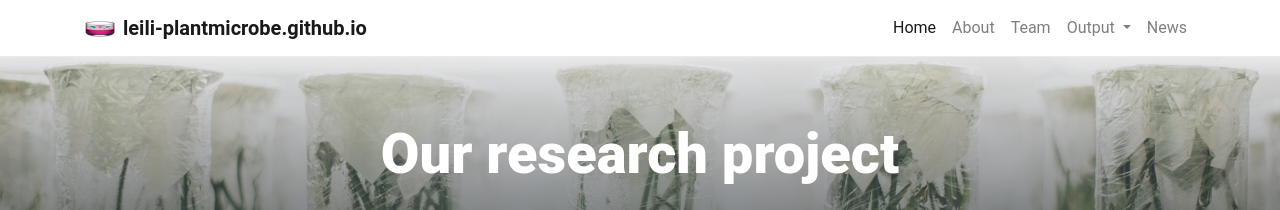
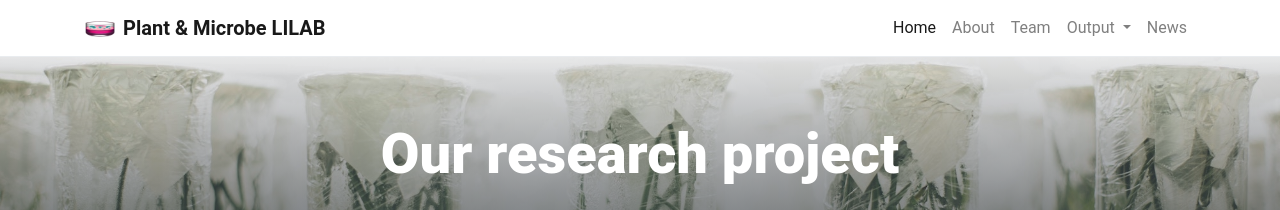
Before and after one commit to leili-plantmicrobe/leili-plantmicrobe.github.io, a Jekyll site: the page built from pages/home.md, in a window 1280 px wide. Shown: the top 210 px of the page. Built offline with Jekyll 4.4.1, drawn with Linux system fonts in a browser that asks for light colours.

Commit message:
Add files via upload

```diff
--- a/_config.yml
+++ b/_config.yml
@@ -1,5 +1,5 @@
 # SITE SETTINGS
-title:                         # Title in top navigation bar (navbar) and <head>
+title: Plant & Microbe LILAB                        # Title in top navigation bar (navbar) and <head>
 description: Jekyll theme for research project websites # Site description in <head>
 author: Plant & Microbe LILAB                   # Used for copyright statement in footer
 # url: "https://peterdesmet.github.io"  # No slash at the end
@@ -13,7 +13,7 @@ twitter_username: leili_0601          # Social icon in footer
 #github_username: peterdesmet            # Social icon in footer
 
 # THEME SETTINGS (ALL OPTIONAL)
-posts_on_home: 3                        # Show x number of latest posts on homepage, can be 0
+posts_on_home: 4                        # Show x number of latest posts on homepage, can be 0
 tweets_on_home: false                    # Show Twitter feed of twitter_username on homepage
 archive_permalink: /blog/               # Permalink of page using archive.html layout, required when using post categories
 logo: /assets/img/petri-dish_1f9eb.png  # Logo in navbar, will be displayed with 30px height
```
